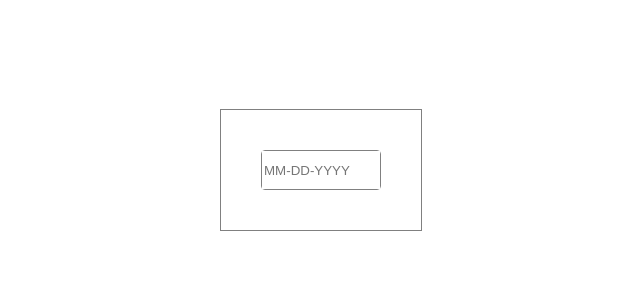
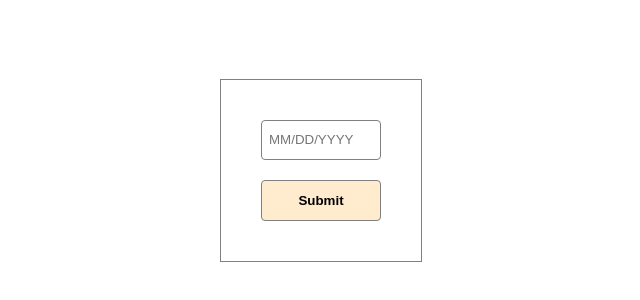
Before and after one commit to Kasopej/12go-test-date-input, a Vue app: page / in a window 1280 px wide. Shown: the part 230-530 px from the top of the page, without its empty margins (218-858 px from the left). Built offline with nearby package versions, Linux system fonts and the light colour scheme.

Commit message:
fix: parses date input with dayjs with fallback formatting

```diff
--- a/src/App.vue
+++ b/src/App.vue
@@ -1,8 +1,11 @@
 <template>
   <main>
-    <section class="date-input-section">
+    <form @submit.prevent="null" class="date-input-section">
       <DateInput />
-    </section>
+      <div>
+        <button type="submit">Submit</button>
+      </div>
+    </form>
   </main>
 </template>
 
@@ -15,8 +18,23 @@ main {
   width: 100%;
 }
 .date-input-section {
+  width: max-content;
   padding: 40px;
-  margin: auto;
+  margin: 100px auto;
   border: 1px solid gray;
 }
+
+button[type='submit'] {
+  margin-top: 20px;
+  width: 100%;
+  padding: 12px;
+  background: blanchedalmond;
+  color: black;
+  font-weight: 600;
+  border-radius: 4px;
+  border: 1px solid gray;
+  display: flex;
+  justify-content: center;
+  align-items: center;
+}
 </style>
--- a/src/components/DateInput.vue
+++ b/src/components/DateInput.vue
@@ -1,8 +1,9 @@
 <template>
   <label class="input-wrapper">
+    <!-- inplement native validation with pattern since no 3rd party libs allowed -->
     <input
       v-model="value"
-      :pattern="String(inputPattern)"
+      :pattern="inputPattern"
       :placeholder="inputFormat"
       @beforeinput="onBeforeInput"
     />
@@ -11,22 +12,22 @@
 
 <script setup lang="ts">
 import { computed, onMounted, ref } from 'vue'
+import dayjs from 'dayjs'
+import customParseFormat from 'dayjs/plugin/customParseFormat'
+dayjs.extend(customParseFormat)
 
-type DateFormat = 'DD-MM-YYYY' | 'MM-DD-YYYY'
-const inputPattern = ref<RegExp>(
-  /^(?:(?:(?:0[13578]|1[02])(\/)31)\1|(?:(?:0[1,3-9]|1[0-2])(\/)(?:29|30)\2))(?:(?:19|[2-9]\d)\d{2})$|^(?:02(\/)29\3(?:(?:(?:19|20)(?:[02468][048]|[13579][26]))))$|^(?:(?:0[1-9])|(?:1[0-2]))(\/)(?:0[1-9]|1\d|2[0-8])\4(?:(?:19|[0-9]\d)?\d{2})$/
-)
+type DateFormat = 'DD/MM/YYYY' | 'MM/DD/YYYY'
+const inputPattern = ref<string>(`^([0-9]{2})/([0-9]{2})/([0-9]{4})$`)
 
 const value = ref<string>('')
 const locale = ref<string>('en-US')
 const inputFormat = computed<DateFormat>(() => {
-  return locale.value.toLowerCase() === 'en-us' ? 'MM-DD-YYYY' : 'DD-MM-YYYY'
+  return locale.value.toLowerCase() === 'en-us' ? 'MM/DD/YYYY' : 'DD/MM/YYYY'
 })
+const recognizedDateFormats = ['MM/DD/YYYY', 'DD/MM/YYYY']
 
 function onBeforeInput(this: HTMLInputElement, evt: Event) {
   if (!evt.target || !(evt instanceof InputEvent)) return
-  console.log('data', evt.data)
-
   assertTarget(evt.target)
   const rawNewValue =
     evt.target.value.substring(0, evt.target.selectionStart ?? undefined) +
@@ -38,9 +39,16 @@ function onBeforeInput(this: HTMLInputElement, evt: Event) {
       ? rawNewValue
       : rawNewValue.substring(0, deletedCharIndex) + rawNewValue.substring(deletedCharIndex + 1)
   )
-  console.log(cleanedValue, '  ', deletedCharIndex)
   evt.preventDefault()
-  evt.target.value = cleanedValue
+
+  // TODO integrate date library for smart date parsing & formatting (Intl native library can output locale-specific formats accurately, but can only parse date objects not strings)
+  // TODO done
+
+  const possiblyValidDate = dayjs(cleanedValue, recognizedDateFormats, true)
+  console.log('parsed', possiblyValidDate)
+  evt.target.value = possiblyValidDate?.isValid()
+    ? possiblyValidDate.format(inputFormat.value)
+    : cleanedValue
   evt.target.dispatchEvent(new InputEvent('input'))
 }
 
@@ -72,6 +80,7 @@ onMounted(() => {
   display: flex;
   justify-content: center;
   align-items: center;
+  padding: 5px;
 }
 .input-wrapper input {
   width: 100%;
@@ -79,4 +88,7 @@ onMounted(() => {
   outline: none;
   border: none;
 }
+input:invalid {
+  border: 1px solid red;
+}
 </style>
```
